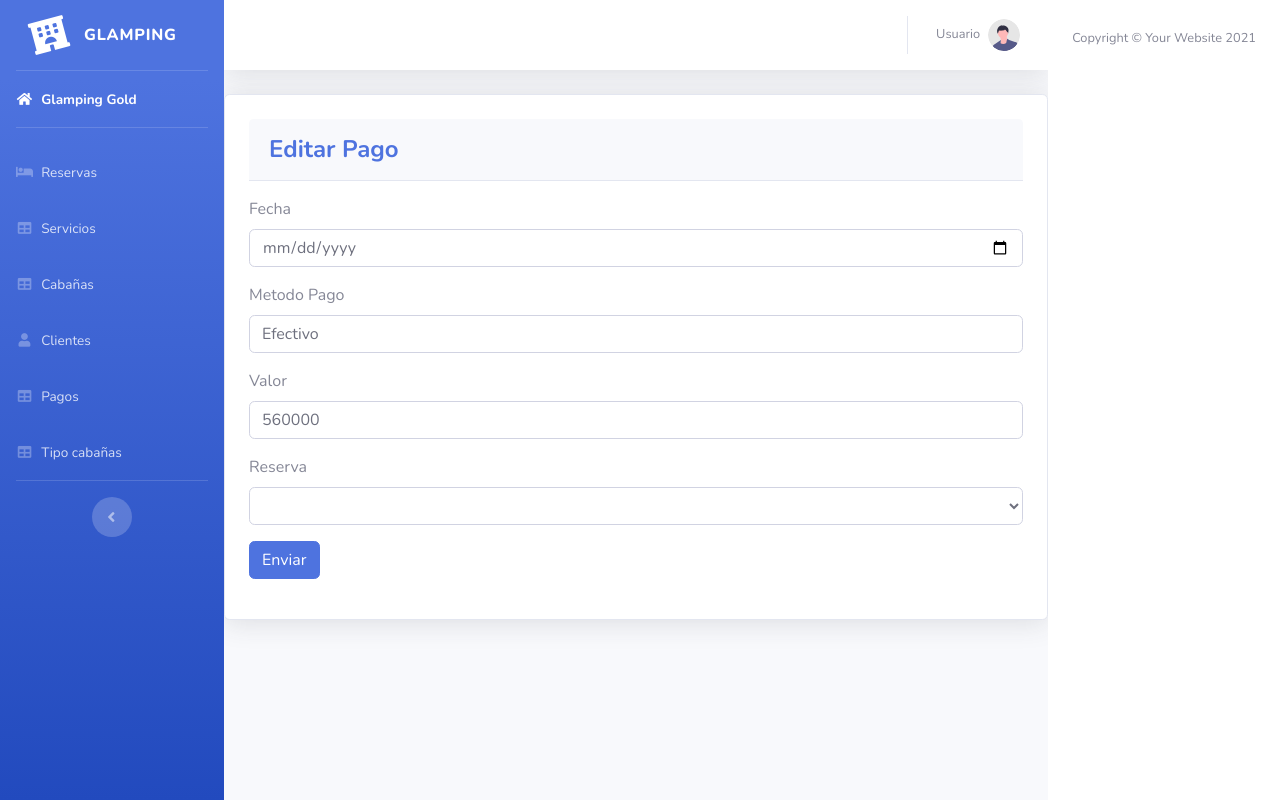
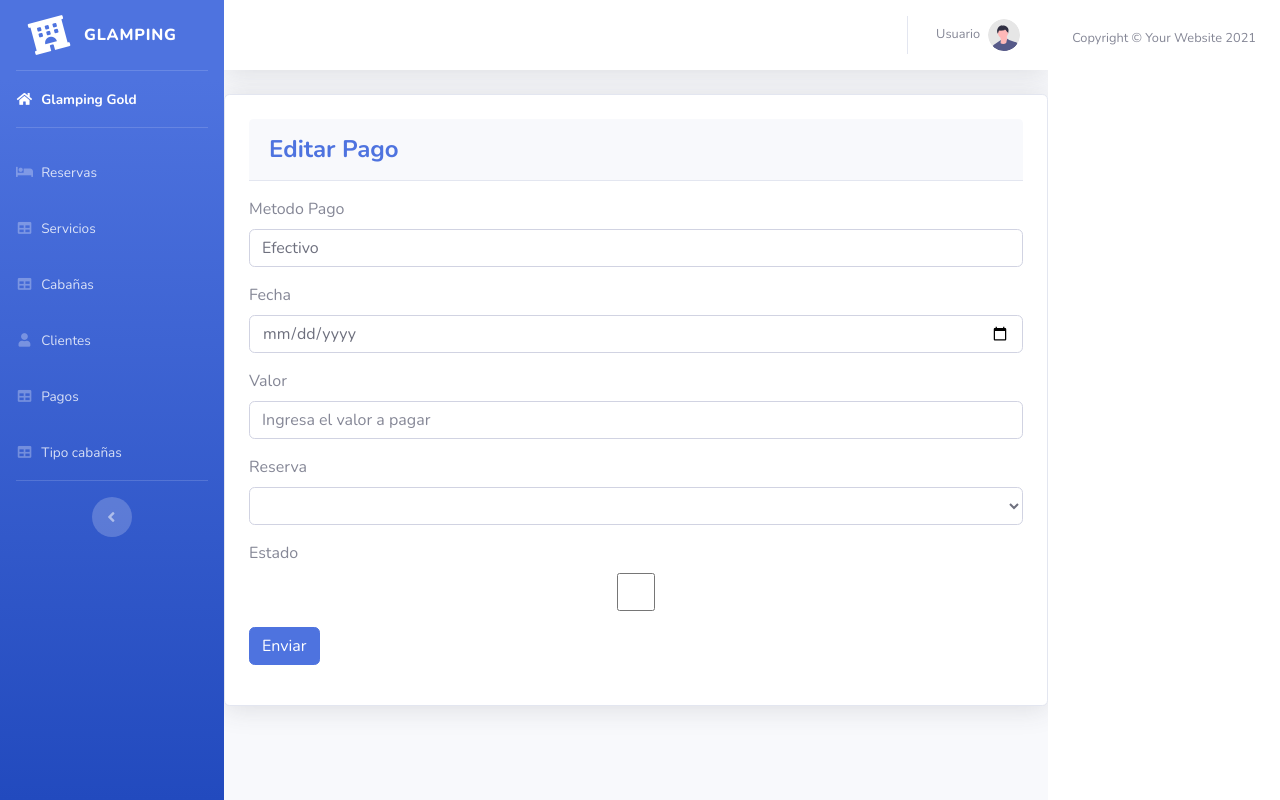
Before and after one commit to moisesd18r19/Gold_Glamping_estesi, a Django app: page /pagos/edit/3/ in a window 1280 px wide. Run offline with Django 5.2, Linux system fonts and the light colour scheme; data comes from the database, SQL or seed files in the repository; lists and menus that the app fills with data are empty; some libraries are stand-ins or nearby versions.

Commit message:
Pagos 9/10

```diff
--- a/Glamping_Gold/pagos/models.py
+++ b/Glamping_Gold/pagos/models.py
@@ -1,14 +1,20 @@
 from django.db import models
 
+# Define tu modelo Pago
 class Pago(models.Model):
-    fecha = models.DateField( )
-    metodo_pago = models.CharField(max_length=200)
-    valor = models.IntegerField( )
-    status = models.BooleanField(default=True)
-    reserva = models.ForeignKey('reservas.Reserva', on_delete= models.DO_NOTHING)
+    metodo_pago = models.CharField(max_length=255)
+    fecha = models.DateField()
+    valor = models.FloatField(max_length=50)
+    reserva = models.ForeignKey('reservas.Reserva', on_delete=models.DO_NOTHING)
+    estado = models.BooleanField(default=True)
 
-    def __str__(self):
-        return str(self.reserva)
+    def _str_(self):
+        return str(self.valor)
+
+    # Define un método que ejecuta el código
+    def calcular_total(self):
+        total_valor = Pago.objects.aggregate(total=models.Sum('valor'))['total']
+        return total_valor
 
 
 
--- a/Glamping_Gold/pagos/urls.py
+++ b/Glamping_Gold/pagos/urls.py
@@ -1,17 +1,17 @@
-from .import views
-from django.urls import path
+
 from . import views
 from django.urls import path
 
 urlpatterns = [
-    path('', views.pagos, name='pagos'),
-    path('pago_status_/<int:pago_id>/', views.change_status_pago, name='pago_status'),
 
-    path('create/', views.create_pagos, name='create_pagos'),
-    path('detail/<int:pago_id>/', views.detail_pago, name='detail_pago'),
-    path('delete/<int:pago_id>/', views.delete_pago, name='delete_pago'),
-    path('edit/<int:pago_id>/', views.edit_pago, name='edit_pago'),
-    path('', views.index, name='pagos'),
-    path('pago_reserva/<int:id>/', views.pago_reserva, name='pago_reserva'),
+        path('', views.pagos, name='pagos'),
+        path('pago_status_/<int:pago_id>/', views.change_status_pago, name='pago_status'),
 
- ]
+        path('create/', views.create_pagos, name='create_pagos'),
+        path('detail/<int:pago_id>/', views.detail_pago, name='detail_pago'),
+        path('delete/<int:pago_id>/', views.delete_pago, name='delete_pago'),
+        path('edit/<int:pago_id>/', views.edit_pago, name='edit_pago'),
+        path('', views.index, name='pagos'),
+        path('pago_reserva/<int:id>/', views.pago_reserva, name='pago_reserva'),
+
+    ]
--- a/Glamping_Gold/pagos/views.py
+++ b/Glamping_Gold/pagos/views.py
@@ -11,6 +11,7 @@
 from reservas.models import Reserva
 from django.db import models
 from . models import Pago
+
 
 
 
@@ -50,7 +51,7 @@
 def edit_pago(request, pago_id):
     pago = Pago.objects.get(pk=pago_id)
     form = PagoForm(request.POST or None, request.FILES or None, instance=pago)
-    if form.is_valid() and request.method == 'POST':
+    if form.is_valid() and request.metodo_pago == 'POST':
         try:
             form.save()
             messages.success(request, 'Pago actualizado correctamente.')
@@ -59,37 +60,36 @@
         return redirect('pagos')
     return render(request, 'pagos/editar.html', {'form': form})
 
-
 def index(request):
     pagos_list = Pago.objects.all()
     return render(request, 'pagos/index.html', {'pagos_list': pagos_list})
 
 def pago_reserva(request, id):
     reserva = Reserva.objects.get(id=id)
-    total_pagos = Pago.objects.filter(reserva_id=id).aggregate(total=models.Sum('amount'))
+    total_pagos = Pago.objects.filter(reserva_id=id).aggregate(total=models.Sum('valor'))
     if total_pagos['total'] is not None:
         total_pagos = total_pagos['total']
     else:
         total_pagos = 0
     if request.method == 'POST':
-        date_pago = datetime.now().date()
-        amount = request.POST['amount']
-        method = request.POST['method']
+        metodo_pago = request.POST['metodo_pago']
+        fecha = datetime.now().date()
+        valor = request.POST['valor']
         pago_reserva = request.POST['pago_reserva']
         pago = Pago.objects.create(
-            date_pago=date_pago,
-            amount=int(amount),
-            method=method,
+            metodo_pago = metodo_pago,
+            fecha=fecha,
+            valor=int(valor),
             reserva=reserva,
-            status='Confirmado'
+            estado=True
         )
         try:
             pago.save()
-            total_p = Pago.objects.filter(reserva_id=id).aggregate(total=models.Sum('amount'))
-            if  int(total_p['total']) >= (reserva.precio / 2) and int(total_p['total']) < reserva.precio:
-                reserva.status = 'Confirmada'
-            elif int(total_p['total']) >= reserva.precio:
-                reserva.status = 'En ejecución'
+            total_p = Pago.objects.filter(reserva_id=id).aggregate(total=models.Sum('valor'))
+            if  int(total_p['total']) >= (reserva.valor / 2) and int(total_p['total']) < reserva.valor:
+                reserva.estado = 'Confirmada'
+            elif int(total_p['total']) >= reserva.valor:
+                reserva.estado = 'En ejecución'
             reserva.save()
             return redirect('reservas')
 
--- a/Glamping_Gold/templates/reservas/index.html
+++ b/Glamping_Gold/templates/reservas/index.html
@@ -46,6 +46,9 @@
                             <a href="{% url 'cancel_reserva' reserva.id %}" class="btn btn-danger btn-circle btn-sm deleteBtn">
                                 <i class="fas fa-times"></i>
                             </a>
+                            <a href="{% url 'pago_reserva' reserva.id %}" class="btn btn-success btn-circle btn-sm">
+                                <i class="fa fa-money"></i>
+                            </a>
                         </td>
                     </tr>
                     {% endfor %}
```
Also changed, not shown: Glamping_Gold/templates/pago.html (renamed from Glamping_Gold/templates/pagos/pago.html, +7 -6 lines), Glamping_Gold/db.sqlite3, Glamping_Gold/pagos/migrations/0006_remove_pago_status_pago_estado_and_more.py (added).
